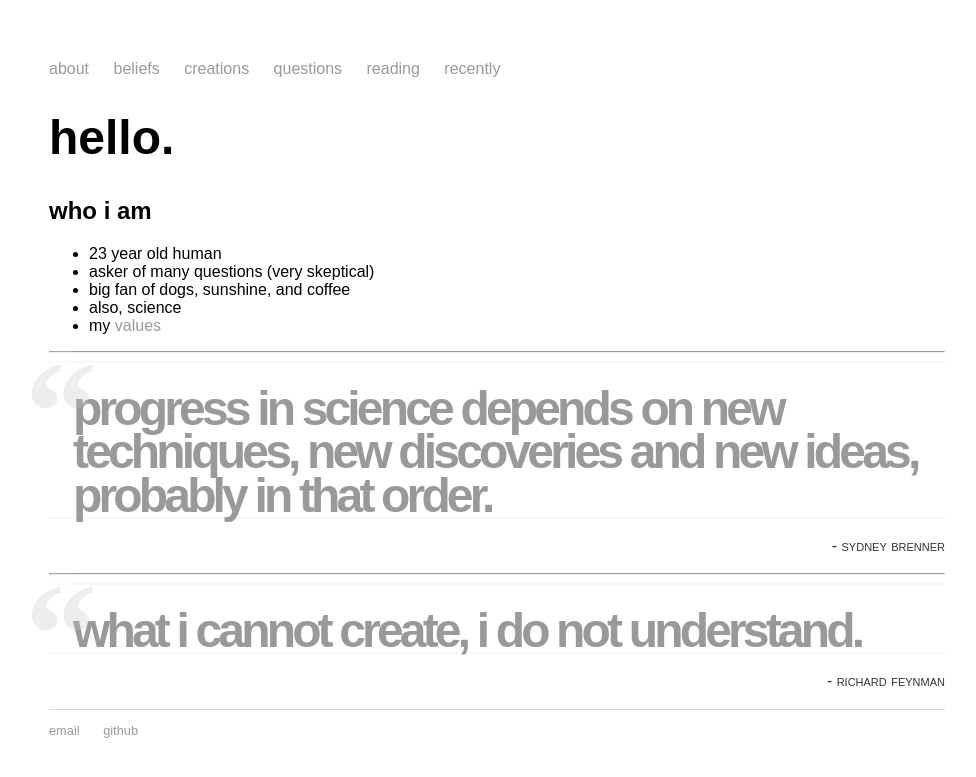
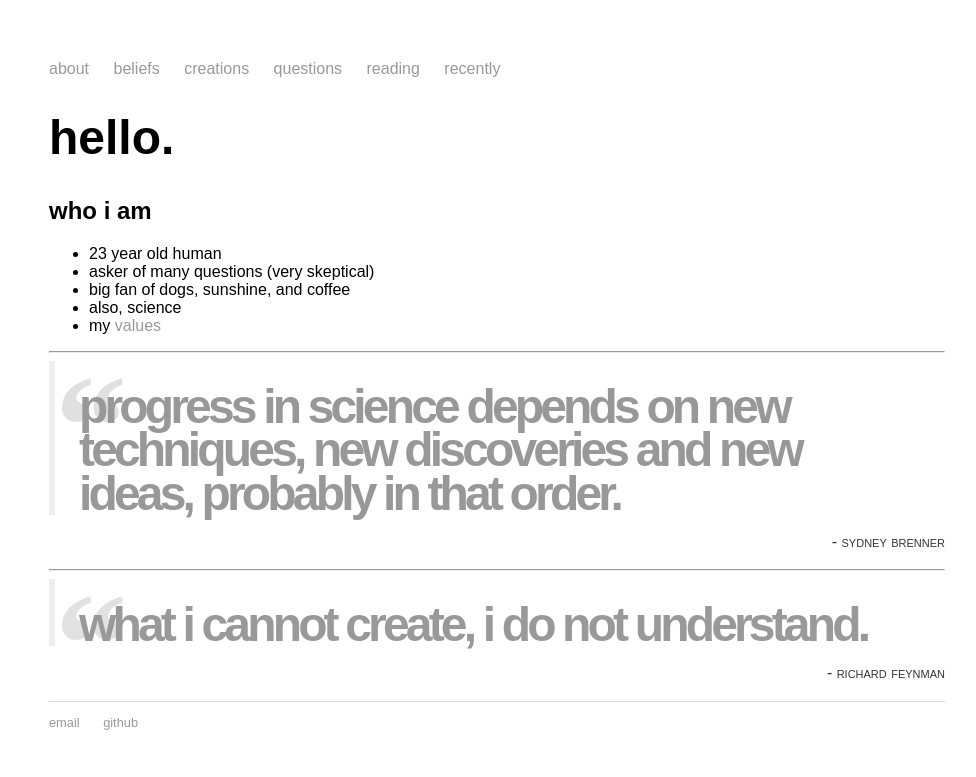
Before and after one commit to mayasheth/mayasheth.github.io, a Jekyll site: the page built from index.md, in a window 1280 px wide. Shown: the top 777 px of the page, without its empty margins (143-1119 px from the left). Built offline with Jekyll 4.4.1, drawn with Linux system fonts in a browser that asks for light colours.

Commit message:
Update main.css

```diff
--- a/css/main.css
+++ b/css/main.css
@@ -46,22 +46,6 @@
 
 blockquote {
   display: block;
-  border-width: 2px 0;
-  border-style: solid;
-  border-color: #eee;
-  padding: 1.5em 0 0.5em;
-  margin: 1.5em 0;
-  position: relative;
+  border-left:6px solid #d5d5d5 ;
+
 }
-blockquote:before {
-  content: '\201C';
-  position: absolute;
-  top: 0em;
-  left: 50%;
-  transform: translate(-50%, -50%);
-  background: #fff;
-  width: 3rem;
-  height: 2rem;
-  color: #666;
-  text-align: center;
-}
```
